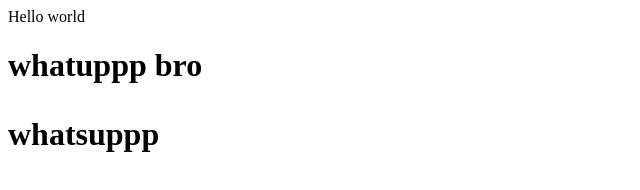
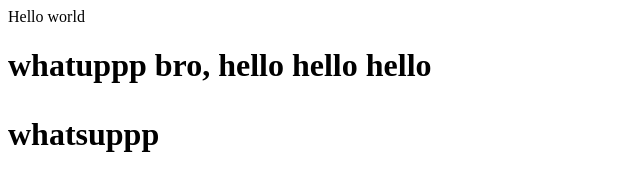
Before and after one commit to murtazaalei/Webdev, a plain HTML site: page hello.html in a window 1280 px wide. Shown: the whole page, without its empty margins (0-640 px from the left). Drawn offline with Linux system fonts and the light colour scheme.

Commit message:
Update hello.html

```diff
--- a/hello.html
+++ b/hello.html
@@ -5,7 +5,7 @@
         </head>
         <body>
             Hello world
-            <h1>whatuppp bro<h1>
+            <h1>whatuppp bro, hello hello hello<h1>
             <p>whatsuppp</p>
         </body>
 
```
